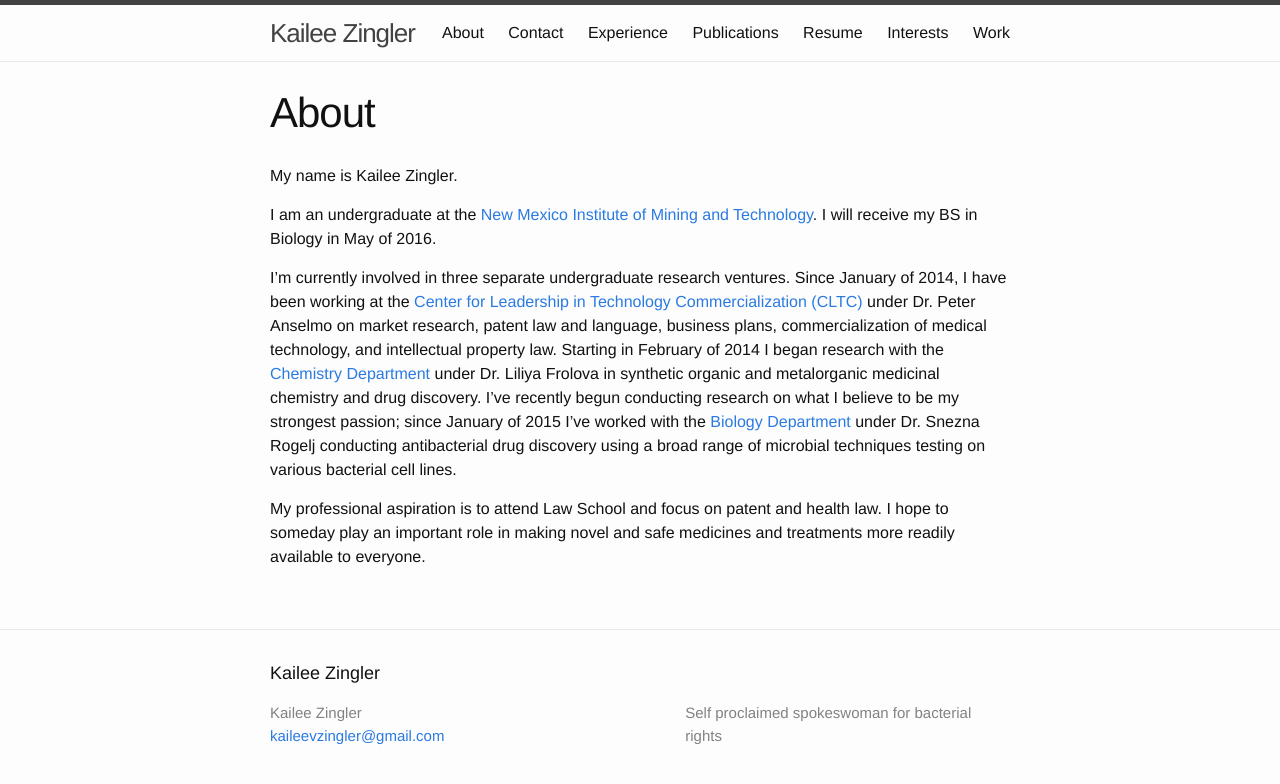
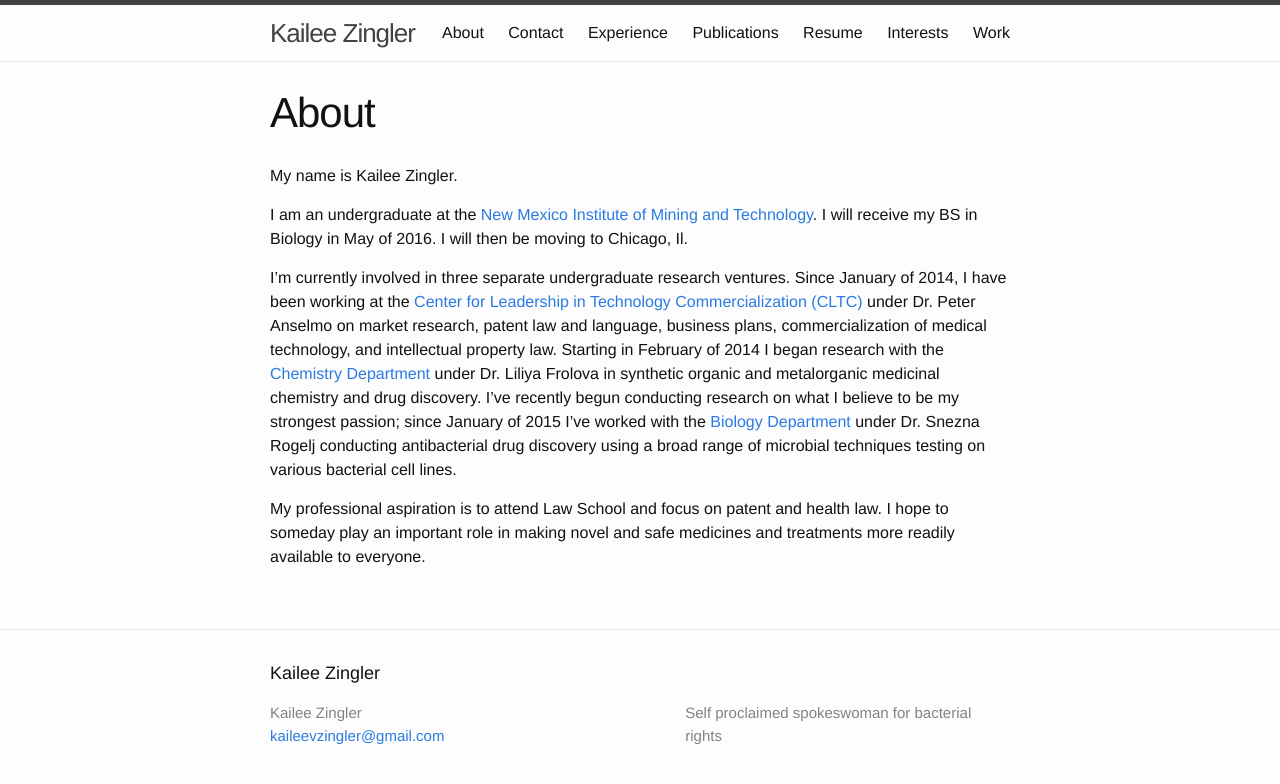
Before and after one commit to kzingler/kzingler.github.io, a Jekyll site: the page built from about.md, in a window 1280 px wide. Shown: the top 784 px of the page. Built offline with Jekyll 4.4.1, drawn with Linux system fonts in a browser that asks for light colours.

Commit message:
new pic and descrip

```diff
--- a/about.md
+++ b/about.md
@@ -7,7 +7,7 @@ My name is Kailee Zingler.
 
 I am an undergraduate at the [New Mexico Institute of Mining and
 Technology](https://en.wikipedia.org/wiki/New_Mexico_Institute_of_Mining_and_Technology).
-I will receive my BS in Biology in May of 2016.
+I will receive my BS in Biology in May of 2016. I will then be moving to Chicago, Il.
 
 I'm currently involved in three separate undergraduate research ventures.  Since
 January of 2014, I have been working at the [Center for Leadership in Technology
```
Also changed, not shown: 1 other file.
